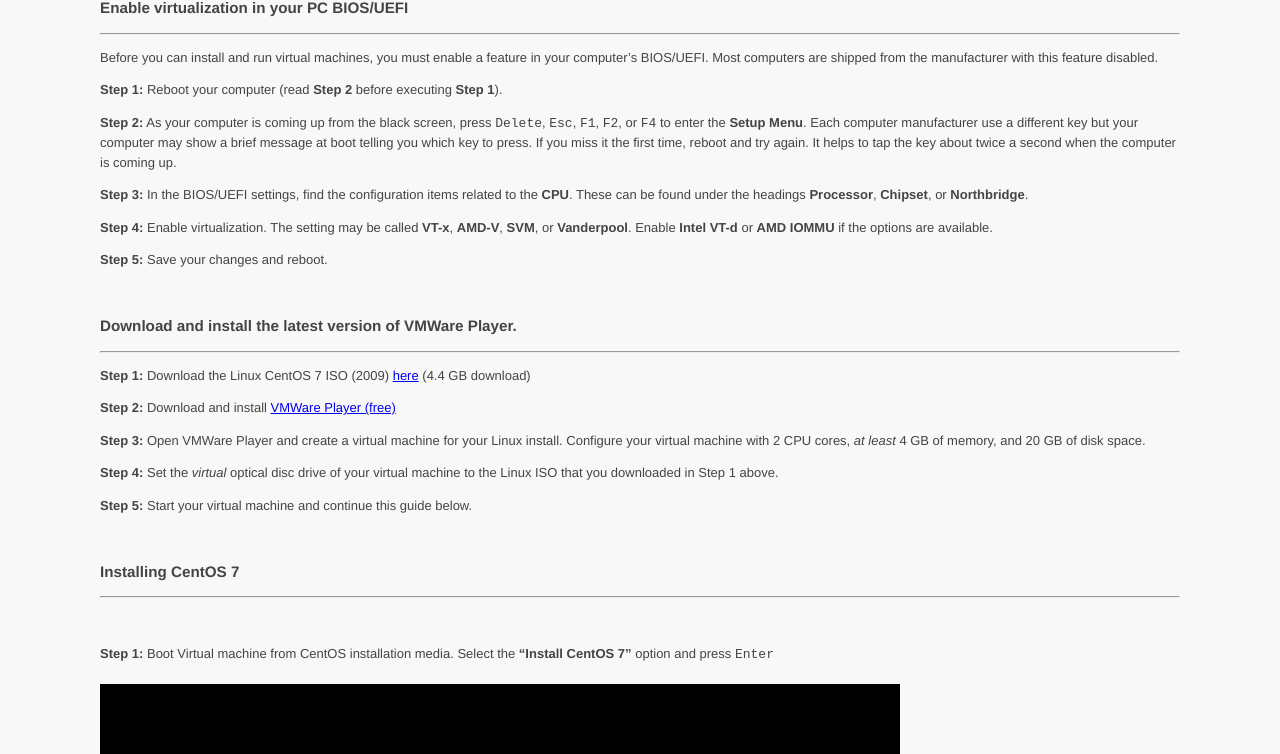
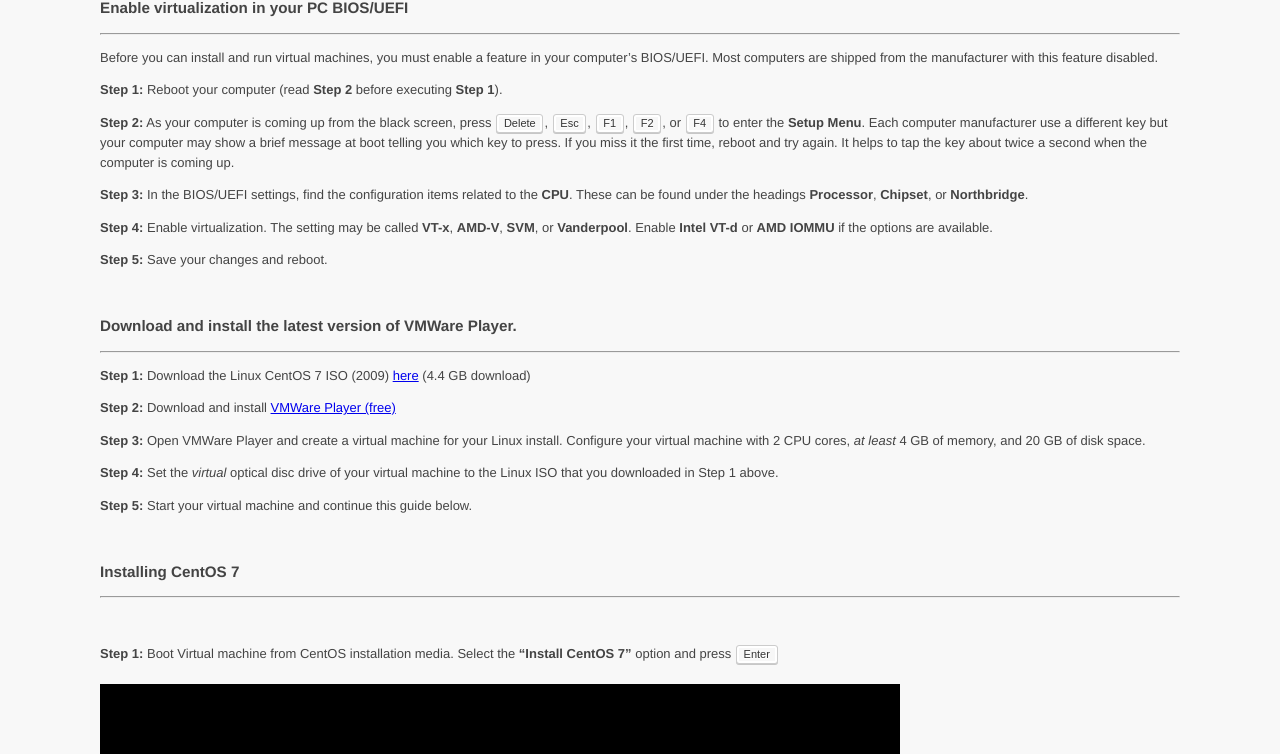
Before and after one commit to ycpcs/dev-env-setup-guide, a Jekyll site: the page built from prog_envs/centOS7/centOS7_install.md, in a window 1280 px wide. Shown: the part 143-897 px from the top of the page. Built offline with Jekyll 4.4.1, drawn with Linux system fonts in a browser that asks for light colours.

Commit message:
added keyboard key rendering to CSS

```diff
--- a/css/site.css
+++ b/css/site.css
@@ -102,8 +102,22 @@ a.cc-img {
 	vertical-align: -2px;
 }
 
-kbd > kbd {
-	border-radius: 3px;
-	padding: 1px 2px 0;
-	border: 1px solid black;
+kbd {
+	padding:0.1em 0.6em;
+	border:1px solid #ccc;
+	font-size:11px;
+	font-family:Arial,Helvetica,sans-serif;
+	background-color:#f7f7f7;
+	color:#333;
+	-moz-box-shadow:0 1px 0px rgba(0, 0, 0, 0.2),0 0 0 2px #ffffff inset;
+	-webkit-box-shadow:0 1px 0px rgba(0, 0, 0, 0.2),0 0 0 2px #ffffff inset;
+	box-shadow:0 1px 0px rgba(0, 0, 0, 0.2),0 0 0 2px #ffffff inset;
+	-moz-border-radius:3px;
+	-webkit-border-radius:3px;
+	border-radius:3px;
+	display:inline-block;
+	margin:0 0.1em;
+	text-shadow:0 1px 0 #fff;
+	line-height:1.4;
+	white-space:nowrap;
 }
```
